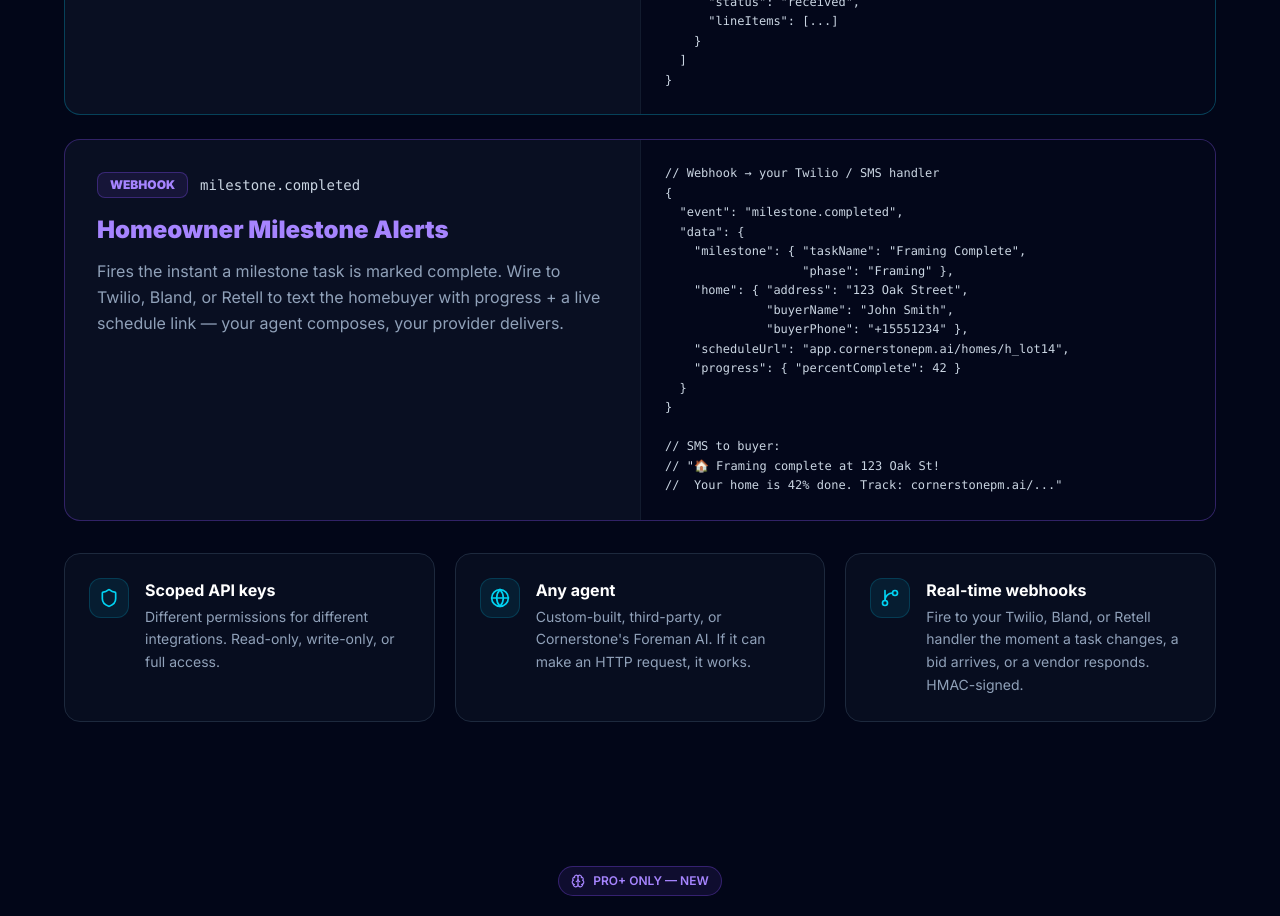
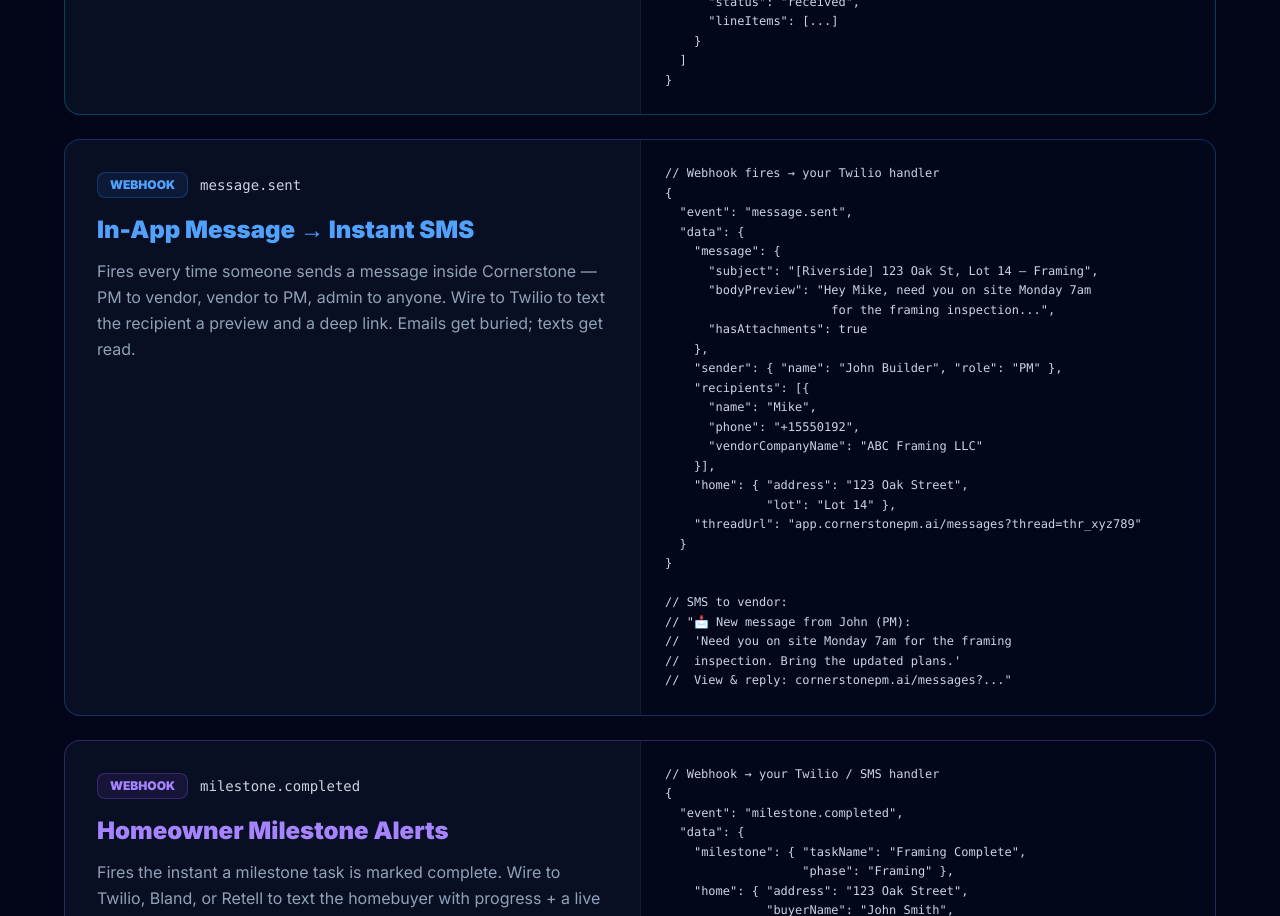
Before and after one commit to Scootermcgavin121/cornerstone-marketing-v2, a Next.js app: page /api-access in a window 1280 px wide. Shown: the part 2320-3236 px from the top of the page. Built offline with nearby package versions, Linux system fonts and the light colour scheme.

Commit message:
feat(api-access): add message.sent webhook card (in-app message → SMS)

```diff
--- a/src/app/api-access/page.tsx
+++ b/src/app/api-access/page.tsx
@@ -69,6 +69,42 @@ PATCH /api/ext/tasks/t_abc123
     }
   ]
 }`,
+  },
+  {
+    method: "WEBHOOK",
+    path: "message.sent",
+    color: "text-blue-400",
+    bg: "bg-blue-500/10",
+    border: "border-blue-500/30",
+    label: "In-App Message → Instant SMS",
+    desc: "Fires every time someone sends a message inside Cornerstone — PM to vendor, vendor to PM, admin to anyone. Wire to Twilio to text the recipient a preview and a deep link. Emails get buried; texts get read.",
+    example: `// Webhook fires → your Twilio handler
+{
+  "event": "message.sent",
+  "data": {
+    "message": {
+      "subject": "[Riverside] 123 Oak St, Lot 14 — Framing",
+      "bodyPreview": "Hey Mike, need you on site Monday 7am
+                       for the framing inspection...",
+      "hasAttachments": true
+    },
+    "sender": { "name": "John Builder", "role": "PM" },
+    "recipients": [{
+      "name": "Mike",
+      "phone": "+15550192",
+      "vendorCompanyName": "ABC Framing LLC"
+    }],
+    "home": { "address": "123 Oak Street",
+              "lot": "Lot 14" },
+    "threadUrl": "app.cornerstonepm.ai/messages?thread=thr_xyz789"
+  }
+}
+
+// SMS to vendor:
+// "📩 New message from John (PM):
+//  'Need you on site Monday 7am for the framing
+//  inspection. Bring the updated plans.'
+//  View & reply: cornerstonepm.ai/messages?..."`,
   },
   {
     method: "WEBHOOK",
@@ -226,7 +262,7 @@ export default function ApiAccessPage() {
         <div className="max-w-6xl mx-auto">
           <div className="text-center mb-14">
             <h2 className="text-3xl sm:text-5xl font-black mb-4">Build AI agent workflows<br />with APIs and webhooks.</h2>
-            <p className="text-slate-400 max-w-xl mx-auto">Bearer token auth. JSON responses. Standard REST + webhooks. Schedule subs by text, send bid requests, track responses, and ping the homebuyer the moment a milestone completes &mdash; pair with Twilio, Bland, or Retell. Works with any agent: custom-built, third-party, or Cornerstone&apos;s Foreman AI.</p>
+            <p className="text-slate-400 max-w-xl mx-auto">Bearer token auth. JSON responses. Standard REST + webhooks. Schedule subs by text, send bid requests, track responses, push every in-app message to SMS, and ping the homebuyer the moment a milestone completes &mdash; pair with Twilio, Bland, or Retell. Works with any agent: custom-built, third-party, or Cornerstone&apos;s Foreman AI.</p>
           </div>
           <div className="space-y-6">
             {endpoints.map((ep) => (
```
